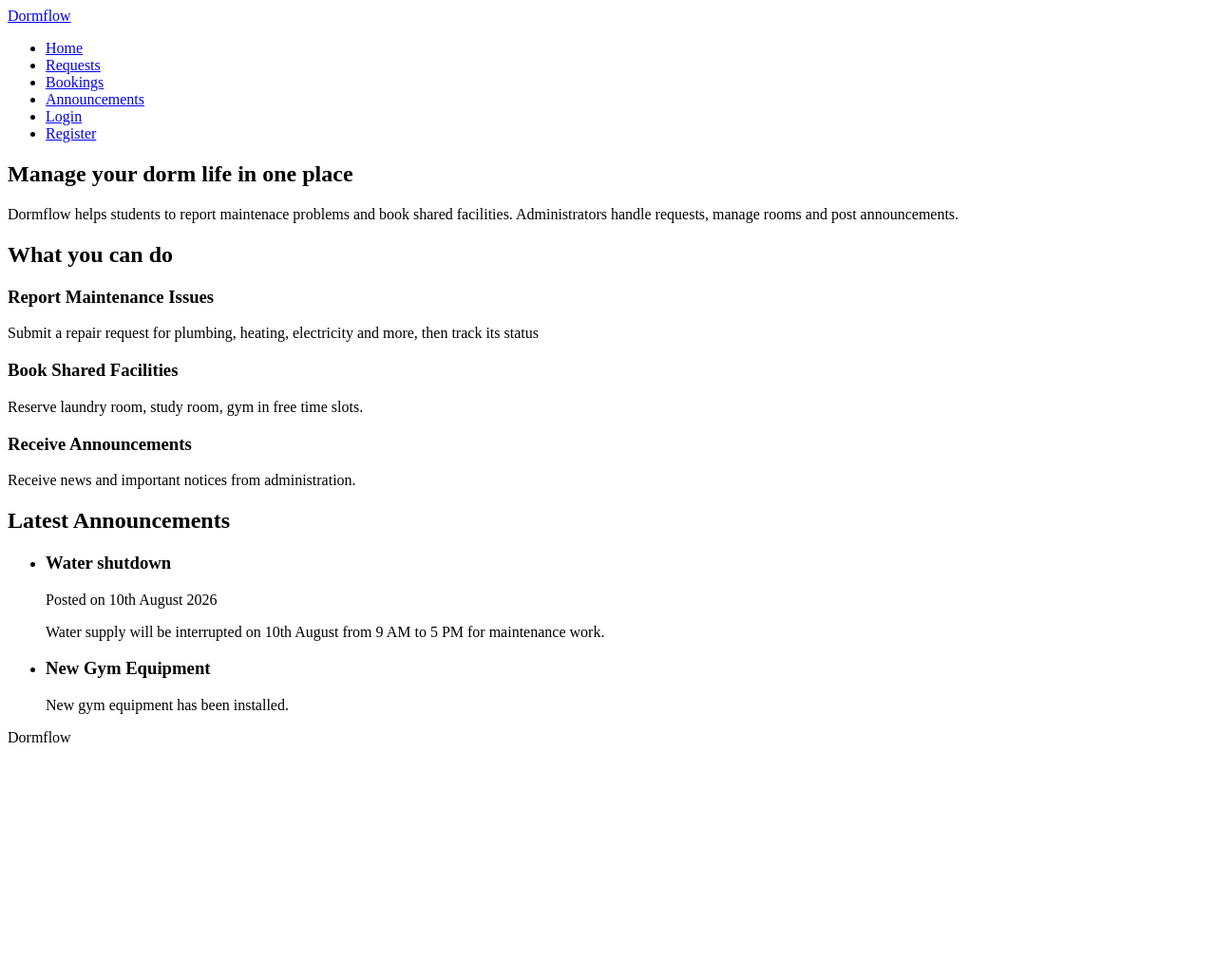
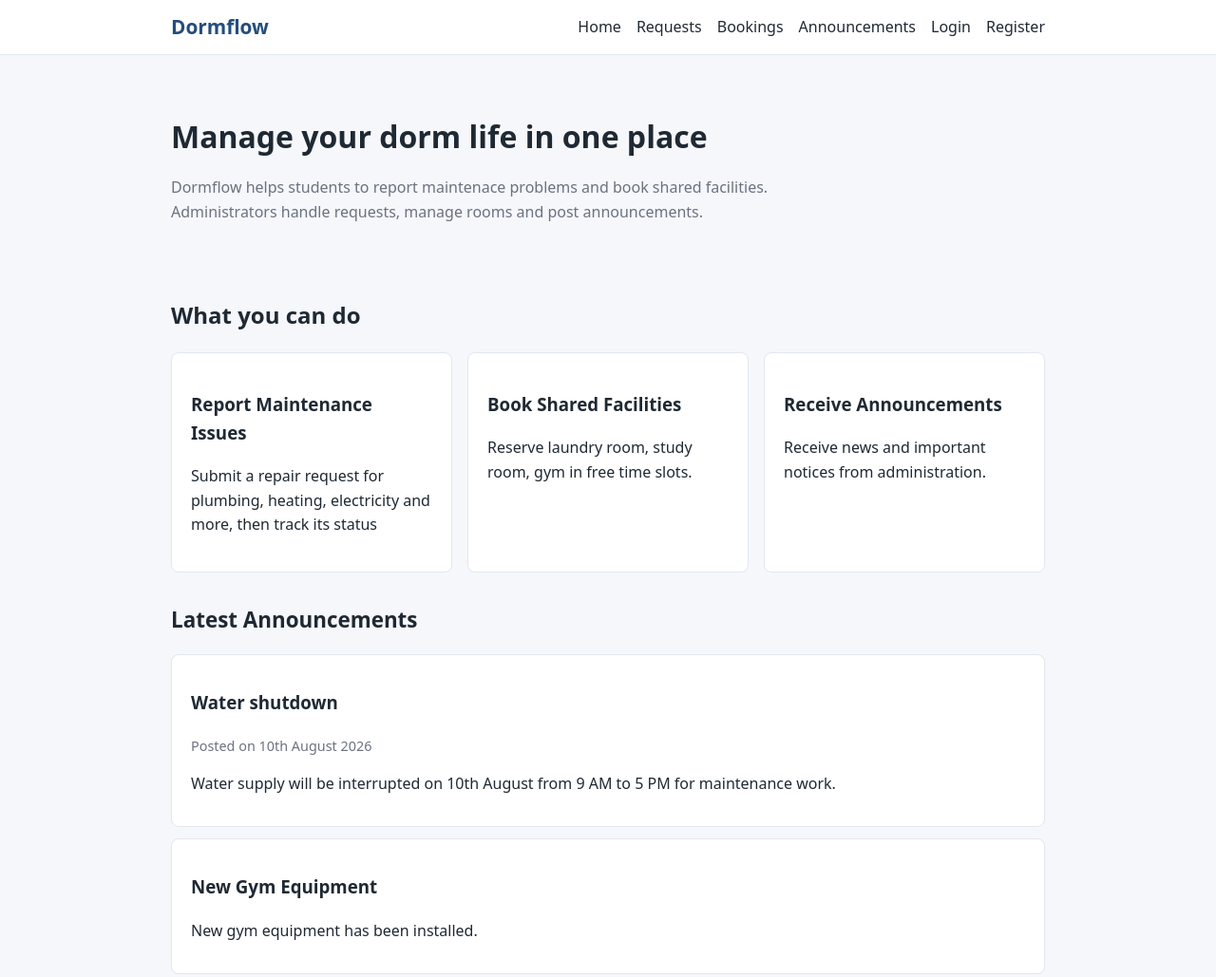
Before and after one commit to andrew81355/dormflow, a website: page public/index.html in a window 1280 px wide. Shown: the top 1029 px of the page at 95% size. Before the commit the page ends 802 px from the top, so only its background shows below. Drawn offline with Linux system fonts and the light colour scheme.

Commit message:
add base styles

```diff
--- /dev/null
+++ b/public/css/style.css
@@ -0,0 +1,145 @@
+:root {
+    --primary: #2b6cb0;
+    --primary-dark: #234e7d;
+    --bg: #f5f7fa;
+    --surface: #ffffff;
+    --text: #1f2933;
+    --muted: #6b7280;
+    --border: #e2e8f0;
+
+}
+* {box-sizing: border-box}
+body {
+    margin: 0;
+    font-family: system-ui, -apple-system, "Segoe UI", Roboto, sans-serif;
+    line-height: 1.6;
+    color: var(--text);
+    background: var(--bg);
+}
+a {
+    color: var(--primary);
+    text-decoration: none;
+}
+a:hover {text-decoration: underline;}
+/* nav bar */
+.site-header {
+    background: var(--surface);
+    border-bottom: 1px solid var(--border);
+}
+.navbar {
+    max-width: 960px;
+    margin: 0 auto;
+    padding: 12px 20px;
+    display: flex;
+    align-items: center;
+    gap: 20px;
+    flex-direction: column;
+    align-items: flex-start;
+    gap: 12px;
+
+}
+.brand {
+    font-size: 1.3rem;
+    font-weight: 700;
+    color: var(--primary-dark);
+}
+.brand:hover {text-decoration: none;}
+.nav-links {
+    list-style: none;
+    margin: 0;
+    padding: 0;
+    display: flex;
+    gap: 16px;
+    flex-wrap: wrap;
+}
+.nav-links a {
+    color: var(--text);
+}
+.nav-links a:hover{
+    color: var(--primary);
+    text-decoration: none;
+}
+/* main content */
+main {
+    max-width: 960px;
+    margin: 0 auto;
+    padding: 20px;
+}
+/*hero section*/
+.hero {
+    padding: 40px 0;
+
+}
+.hero h1 {
+    font-size: 1.6rem;
+    margin: 0 0 12px;
+}
+.hero p {
+    color: var(--muted);
+    max-width: 640px;
+}
+/*section headings*/
+section h2 {
+    font-size: 1.4rem;
+    margin-top: 32px;
+}
+/*service cards*/
+.cards {
+    display: flex;
+    gap: 16px;
+    flex-wrap: wrap;
+}
+.card {
+    flex: 1 1 240px;
+    background: var(--surface);
+    border: 1px solid var(--border);
+    border-radius: 8px;
+    padding: 20px;
+}
+card h3 {
+    margin-top: 0;
+}
+/* announcements */
+.announcement-list {
+    list-style: none;
+    margin: 0;
+    padding: 0;
+}
+.announcement {
+    background: var(--surface);
+    border: 1px solid var(--border);
+    border-radius: 8px;
+    padding: 16px 20px;
+    margin-bottom: 12px;
+}
+.announcement h3 {
+    margin-top: 0 0 4px;
+}
+.announcement .meta {
+    color: var(--muted);
+    font-size: 0.9rem;
+    margin: 0 0 8px;
+}
+/* footer */
+.site-footer {
+    max-width: 960px;
+    margin: 40px auto 0;
+    padding: 20px;
+    border-top: 1px solid var(--border);
+    color: var(--muted);
+    text-align: center;
+}
+@media (min-width: 640px) {
+    .navbar {
+        flex-direction: row;
+        align-items: center;
+        gap: 24px;
+    }
+
+.nav-links {
+    margin-left: auto;
+}
+.hero h1 {
+    font-size: 2rem;
+}
+}
--- a/public/index.html
+++ b/public/index.html
@@ -4,6 +4,7 @@
         <meta charset="UTF-8">
         <meta name="viewport" content="width=device-width, initial-scale=1.0">
         <title>Dormflow - Student Residence Portal</title>
+        <link rel="stylesheet" href="css/style.css"/>
     </head>
     <body>
         <header class="site-header">
```
